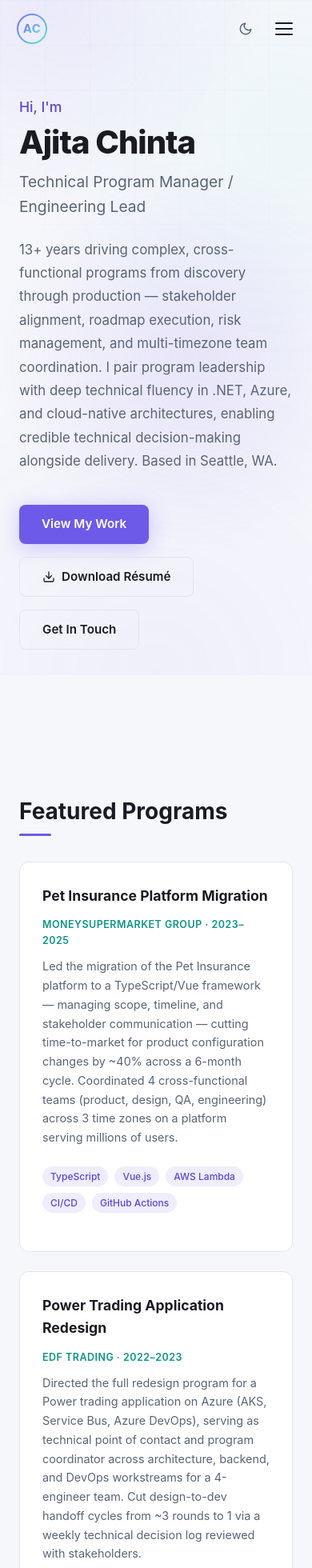
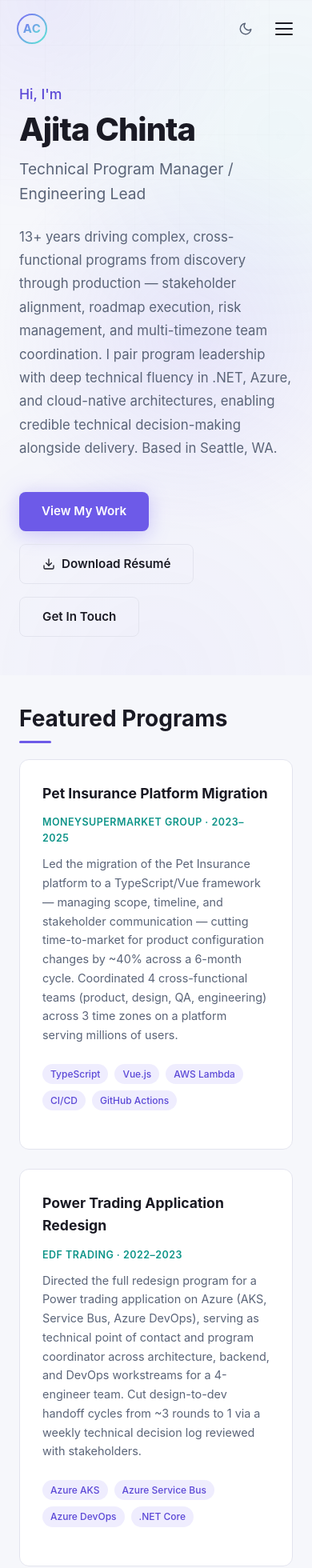
Before and after one commit to ajitachinta/my-portfolio, a React (Vite) app: page / in a window 390 px wide. Shown: the top 1960 px of the page at 80% size. Built offline with nearby package versions, Linux system fonts and the light colour scheme.

Commit message:
style(layout): tighten section spacing and size hero to content on mobile

```diff
--- a/src/components/About.css
+++ b/src/components/About.css
@@ -106,3 +106,11 @@
   background: radial-gradient(ellipse at center, rgba(124, 106, 245, 0.12) 0%, transparent 70%);
   border-radius: 50%;
 }
+
+/* On mobile, let the hero size to its content instead of filling the screen */
+@media (max-width: 600px) {
+  .about {
+    min-height: auto;
+    padding: 104px 24px 40px;
+  }
+}
--- a/src/components/Contact.css
+++ b/src/components/Contact.css
@@ -1,5 +1,5 @@
 .contact-section {
-  padding: 100px 24px 60px;
+  padding: 64px 24px 80px;
   max-width: 1000px;
   margin: 0 auto;
 }
--- a/src/components/FAQ.css
+++ b/src/components/FAQ.css
@@ -1,5 +1,5 @@
 #faq {
-  padding: 100px 24px;
+  padding: 64px 24px;
   max-width: 800px;
   margin: 0 auto;
 }
--- a/src/components/Projects.css
+++ b/src/components/Projects.css
@@ -1,5 +1,5 @@
 #programs {
-  padding: 100px 24px;
+  padding: 64px 24px;
   max-width: 1000px;
   margin: 0 auto;
 }
--- a/src/components/Skills.css
+++ b/src/components/Skills.css
@@ -1,5 +1,5 @@
 #skills {
-  padding: 100px 24px;
+  padding: 64px 24px;
   max-width: 1000px;
   margin: 0 auto;
 }
--- a/src/index.css
+++ b/src/index.css
@@ -143,3 +143,22 @@ a {
     transition: none;
   }
 }
+
+/* Tighten section spacing on small screens */
+@media (max-width: 600px) {
+  #programs,
+  #skills,
+  #faq {
+    padding-top: 40px;
+    padding-bottom: 40px;
+  }
+
+  .contact-section {
+    padding-top: 40px;
+    padding-bottom: 56px;
+  }
+
+  .section-title {
+    margin-bottom: 28px;
+  }
+}
```
